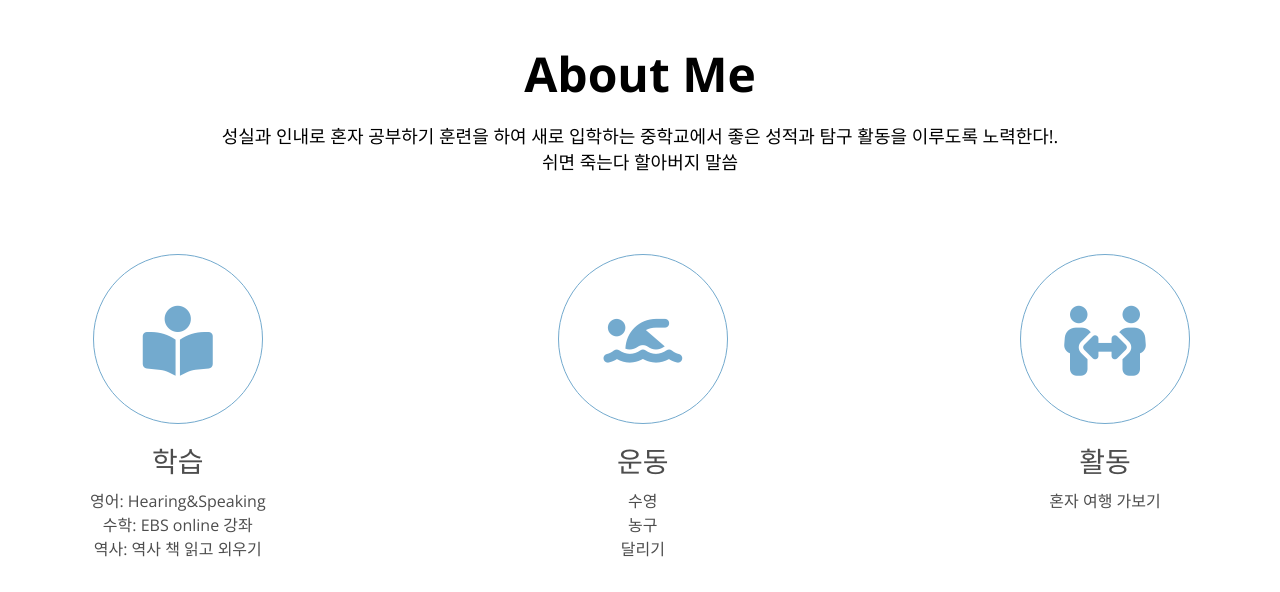
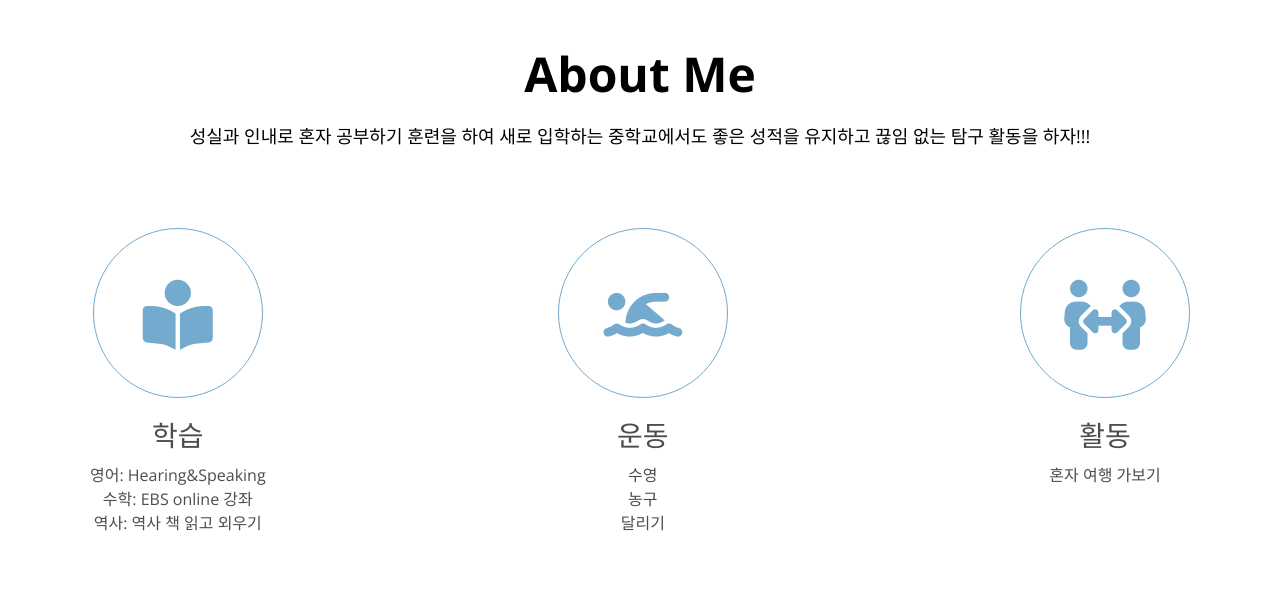
Before and after one commit to dyscada/Yonu, a plain HTML site: page index.html in a window 1280 px wide. Shown: the part 840-1432 px from the top of the page. Drawn offline with nearby package versions, Linux system fonts and the light colour scheme.

Commit message:
About me 문장 수정

```diff
--- a/index.html
+++ b/index.html
@@ -61,9 +61,8 @@
     <section id="about" class="section section__container">
       <h1>About Me</h1>
       <p>
-        성실과 인내로 혼자 공부하기 훈련을 하여 새로 입학하는 중학교에서 좋은 성적과 탐구 활동을
-        이루도록 노력한다!. <br />
-        쉬면 죽는다 할아버지 말씀
+        성실과 인내로 혼자 공부하기 훈련을 하여 새로 입학하는 중학교에서도 좋은 성적을 유지하고 끊임 없는 탐구 활동을
+        하자!!! <br />
       </p>
       <div class="about__majors">
         <div class="major">
```
